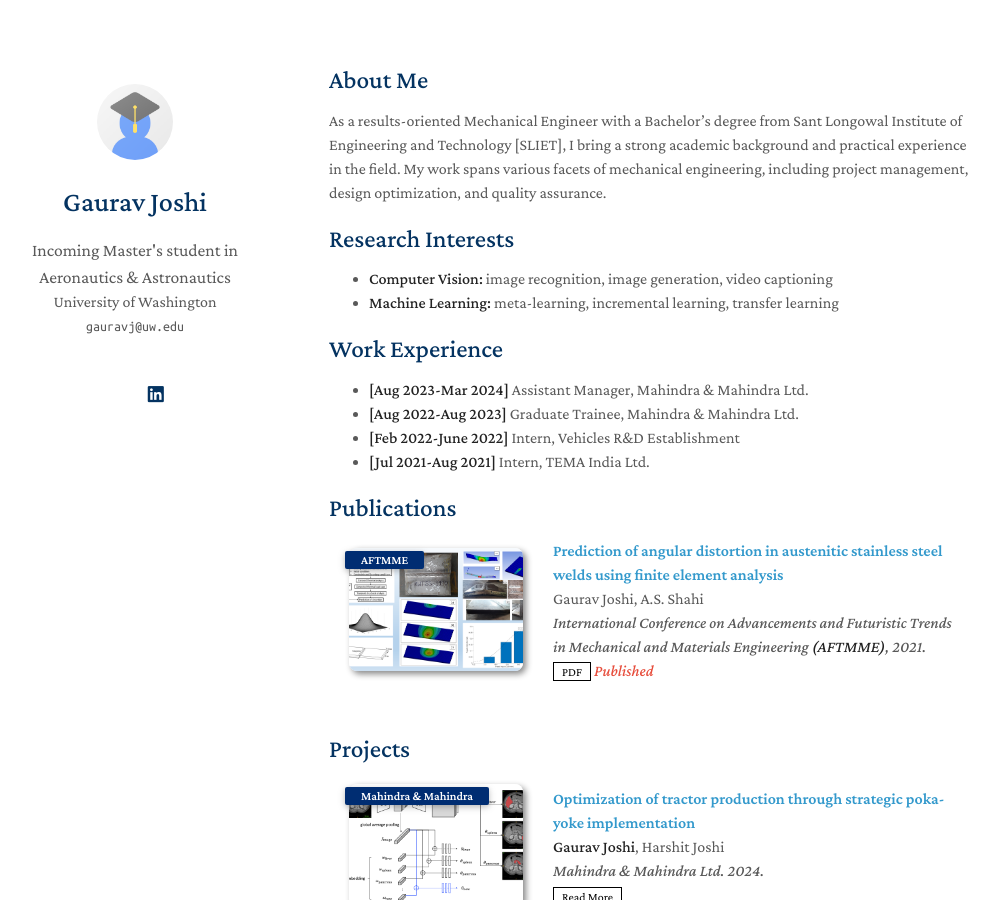
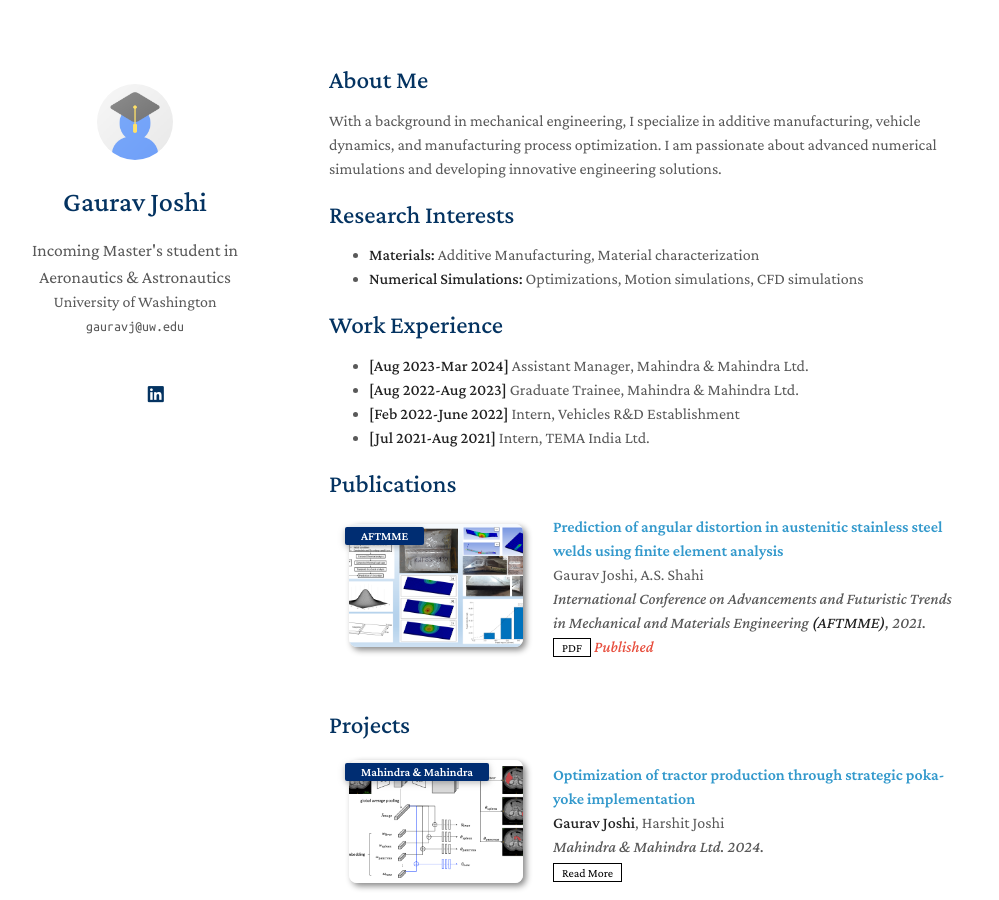
Before and after one commit to mastersinusoidal/mastersinusoidal.github.io, a Jekyll site: the page built from index.md, in a window 1280 px wide and 900 px high. Shown: the whole window, without its empty margins (141-1140 px from the left). Built offline with Jekyll 4.4.1, drawn with Linux system fonts in a browser that asks for light colours; nearby versions of some CDN libraries; a style sheet for code colours, icons or effects is not loaded; our own code applies the rules of GitHub Pages for plain Markdown files.

Commit message:
Update index.md

```diff
--- a/index.md
+++ b/index.md
@@ -4,12 +4,12 @@
 
 ## About Me
 
-As a results-oriented Mechanical Engineer with a Bachelor's degree from Sant Longowal Institute of Engineering and Technology [SLIET], I bring a strong academic background and practical experience in the field. My work spans various facets of mechanical engineering, including project management, design optimization, and quality assurance.
+With a background in mechanical engineering, I specialize in additive manufacturing, vehicle dynamics, and manufacturing process optimization. I am passionate about advanced numerical simulations and developing innovative engineering solutions.
 
 ## Research Interests
 
-- **Computer Vision:** image recognition, image generation, video captioning
-- **Machine Learning:** meta-learning, incremental learning, transfer learning
+- **Materials:** Additive Manufacturing, Material characterization
+- **Numerical Simulations:** Optimizations, Motion simulations, CFD simulations
 
 ## Work Experience
 
```
